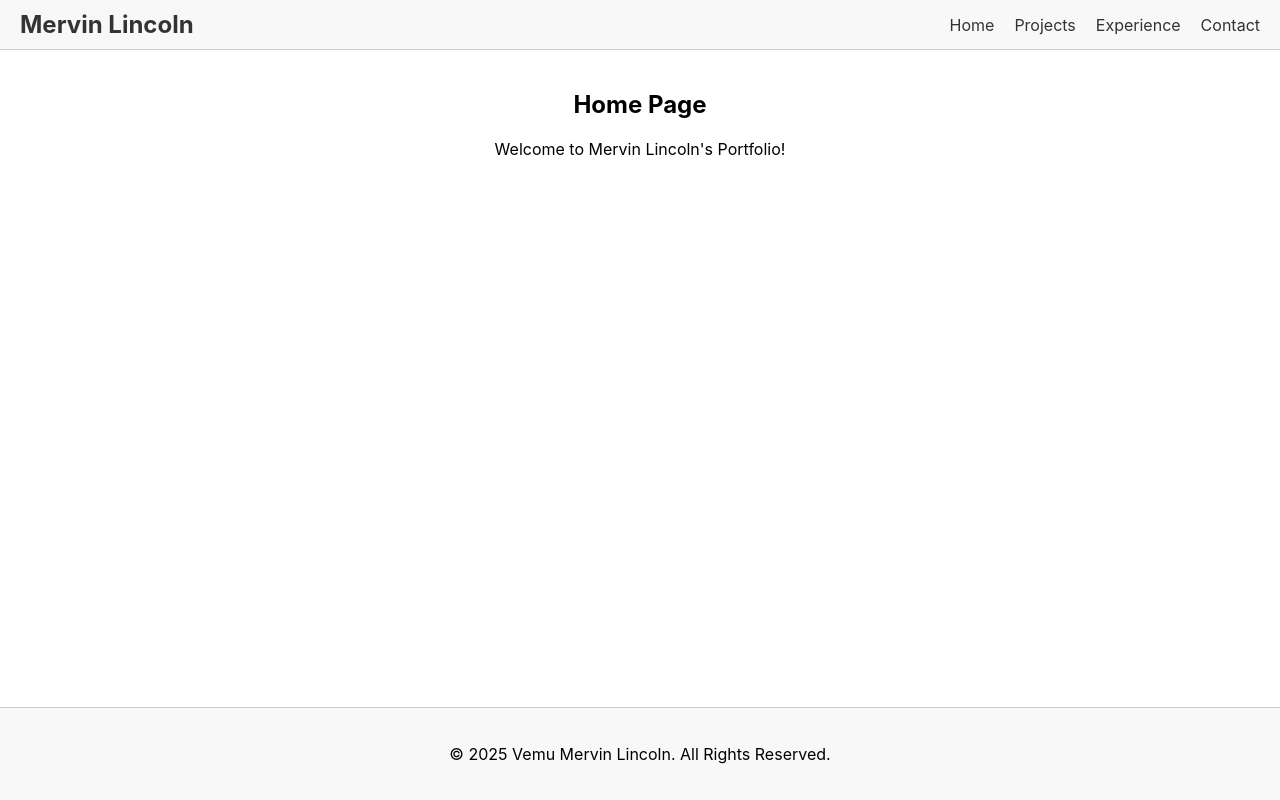
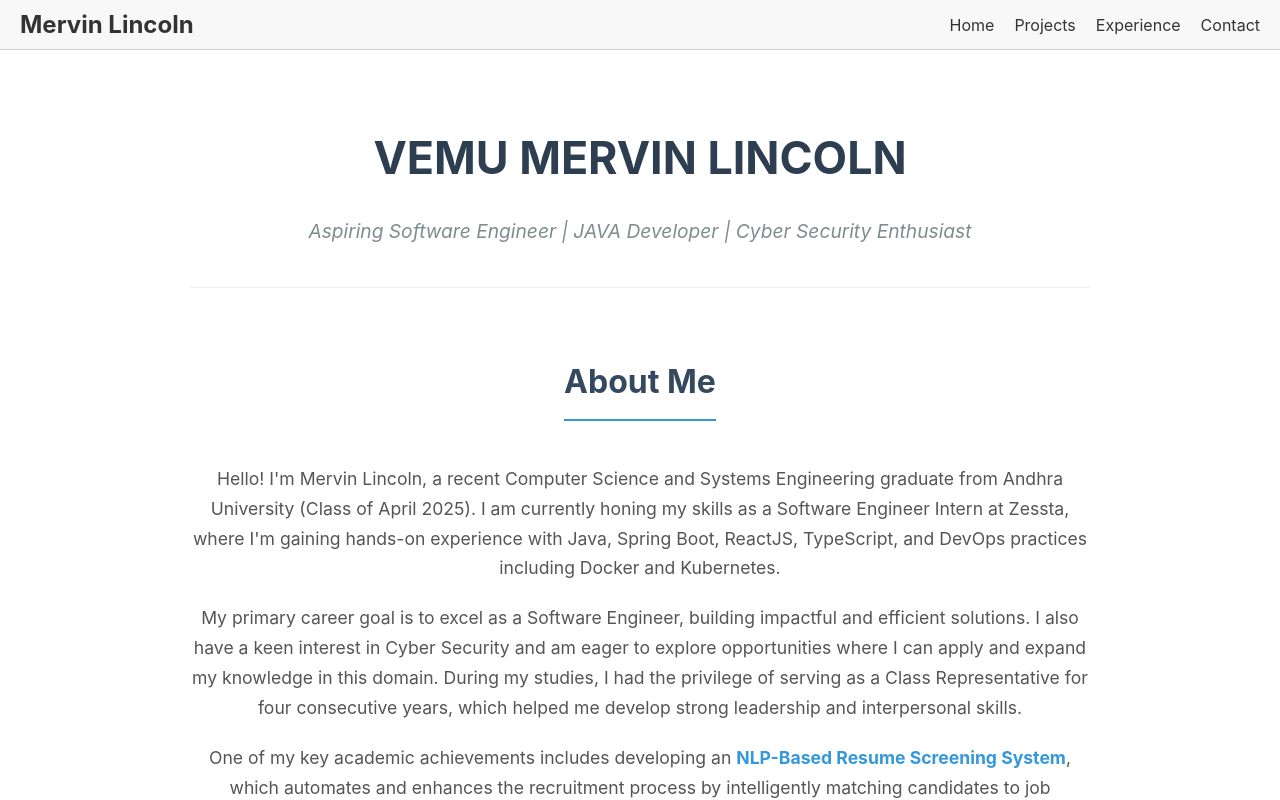
Before and after one commit to lincoln-zessta/lincolns-portfolio, a React (Create React App) app: page / in a window 1280 px wide. Shown: the top 800 px of the page. Built offline with nearby package versions, Linux system fonts and the light colour scheme.

Commit message:
Populate and style HomePage (About Me section)

```diff
--- /dev/null
+++ b/src/components/Pages/HomePage.css
@@ -0,0 +1,70 @@
+/* src/components/Pages/HomePage.css */
+
+.home-container {
+  padding: 20px;
+  max-width: 900px; /* Limit width for better readability on large screens */
+  margin: 0 auto; /* Center the content */
+  line-height: 1.7; /* Improve readability of paragraphs */
+  color: #333; /* Default text color */
+}
+
+.home-header {
+  text-align: center;
+  margin-bottom: 40px;
+  padding-bottom: 20px;
+  border-bottom: 1px solid #eee;
+}
+
+.home-header h1 {
+  font-size: 2.8em;
+  margin-bottom: 10px;
+  color: #2c3e50; /* A darker blue-gray for the name */
+}
+
+.home-header .tagline {
+  font-size: 1.2em;
+  color: #7f8c8d; /* A softer gray for the tagline */
+  font-style: italic;
+}
+
+.about-me h2 {
+  font-size: 2em;
+  color: #34495e; /* Another shade of blue-gray */
+  border-bottom: 2px solid #3498db; /* A blue accent for the section title */
+  padding-bottom: 10px;
+  margin-bottom: 25px;
+  display: inline-block; /* To make the border only as wide as the text */
+}
+
+.about-me p {
+  margin-bottom: 20px;
+  font-size: 1.1em;
+  color: #555;
+}
+
+.about-me a {
+  color: #3498db; /* Blue for links */
+  text-decoration: none;
+  font-weight: bold;
+}
+
+.about-me a:hover {
+  text-decoration: underline;
+  color: #2980b9; /* Darker blue on hover */
+}
+
+/* Optional: Styles for a profile photo */
+.profile-photo-container {
+  text-align: center; /* Or float left/right */
+  margin-top: 30px;
+  margin-bottom: 20px;
+}
+
+.profile-photo {
+  width: 200px; /* Adjust size as needed */
+  height: 200px; /* Adjust size as needed */
+  border-radius: 50%; /* Makes it circular */
+  object-fit: cover; /* Ensures the image covers the area well */
+  border: 5px solid #eee;
+  box-shadow: 0 4px 8px rgba(0, 0, 0, 0.1);
+}
--- a/src/components/Pages/HomePage.js
+++ b/src/components/Pages/HomePage.js
@@ -1,11 +1,42 @@
+// src/components/Pages/HomePage.js
 import React from 'react';
+import './HomePage.css'; // We'll create this CSS file next
 
 const HomePage = () => {
   return (
-    <div>
-      <h2>Home Page</h2>
-      <p>Welcome to Mervin Lincoln's Portfolio!</p>
-      {/* Your 'About Me' content will go here */}
+    <div className="home-container">
+      <header className="home-header">
+        <h1>VEMU MERVIN LINCOLN</h1>
+        <p className="tagline">Aspiring Software Engineer | JAVA Developer | Cyber Security Enthusiast</p>
+      </header>
+
+      <section className="about-me">
+        <h2>About Me</h2>
+        <p>
+          Hello! I'm Mervin Lincoln, a recent Computer Science and Systems Engineering graduate from Andhra University (Class of April 2025).
+          I am currently honing my skills as a Software Engineer Intern at Zessta, where I'm gaining hands-on experience with
+          Java, Spring Boot, ReactJS, TypeScript, and DevOps practices including Docker and Kubernetes.
+        </p>
+        <p>
+          My primary career goal is to excel as a Software Engineer, building impactful and efficient solutions.
+          I also have a keen interest in Cyber Security and am eager to explore opportunities where I can apply and expand my knowledge in this domain.
+          During my studies, I had the privilege of serving as a Class Representative for four consecutive years, which helped me develop strong leadership and interpersonal skills.
+        </p>
+        <p>
+          One of my key academic achievements includes developing an <a href="/projects">NLP-Based Resume Screening System</a>,
+          which automates and enhances the recruitment process by intelligently matching candidates to job descriptions.
+          I'm passionate about leveraging technology to solve real-world problems and continuously advancing my technical abilities.
+        </p>
+        <p>
+          Feel free to explore my projects and experiences, and don't hesitate to <a href="/contact">get in touch</a>!
+        </p>
+        {/*
+          Optional: If you want to add a photo
+          <div className="profile-photo-container">
+            <img src="/path/to/your/photo.jpg" alt="Mervin Lincoln" className="profile-photo" />
+          </div>
+        */}
+      </section>
     </div>
   );
 };
```
